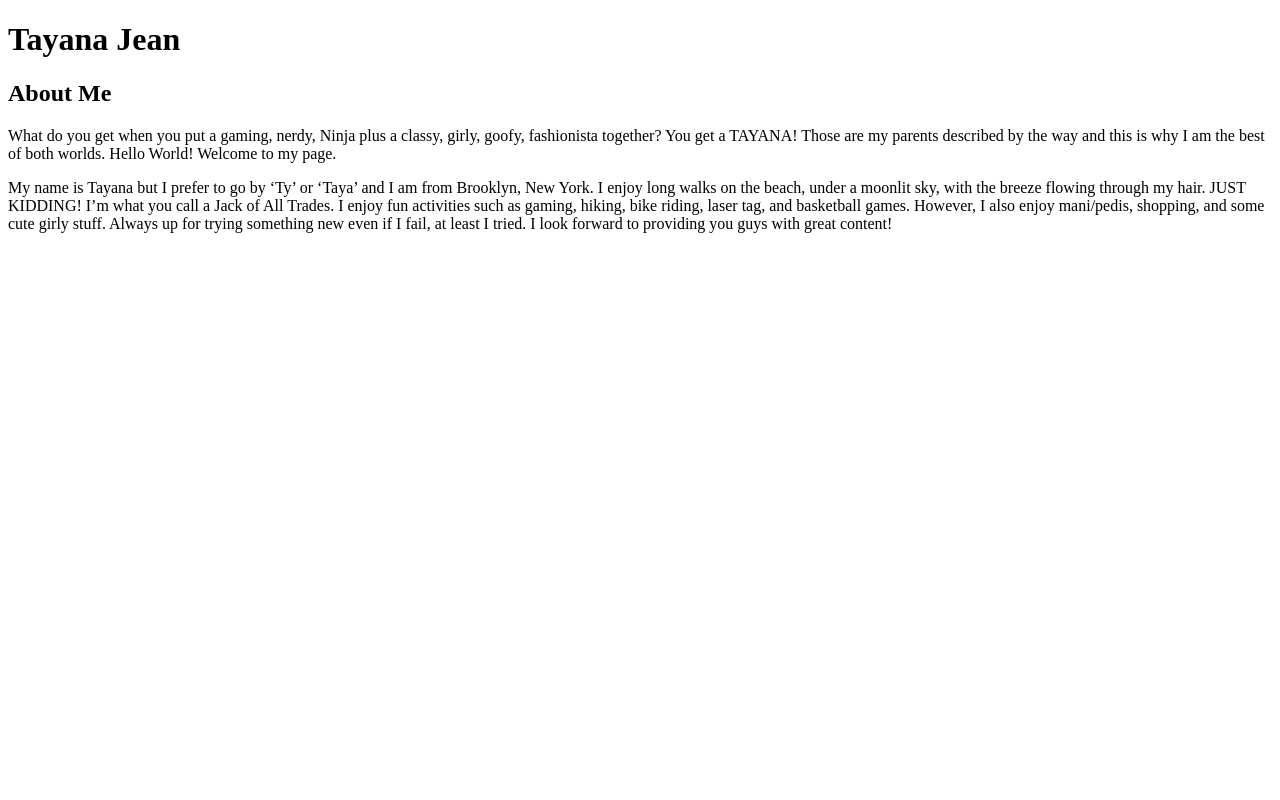
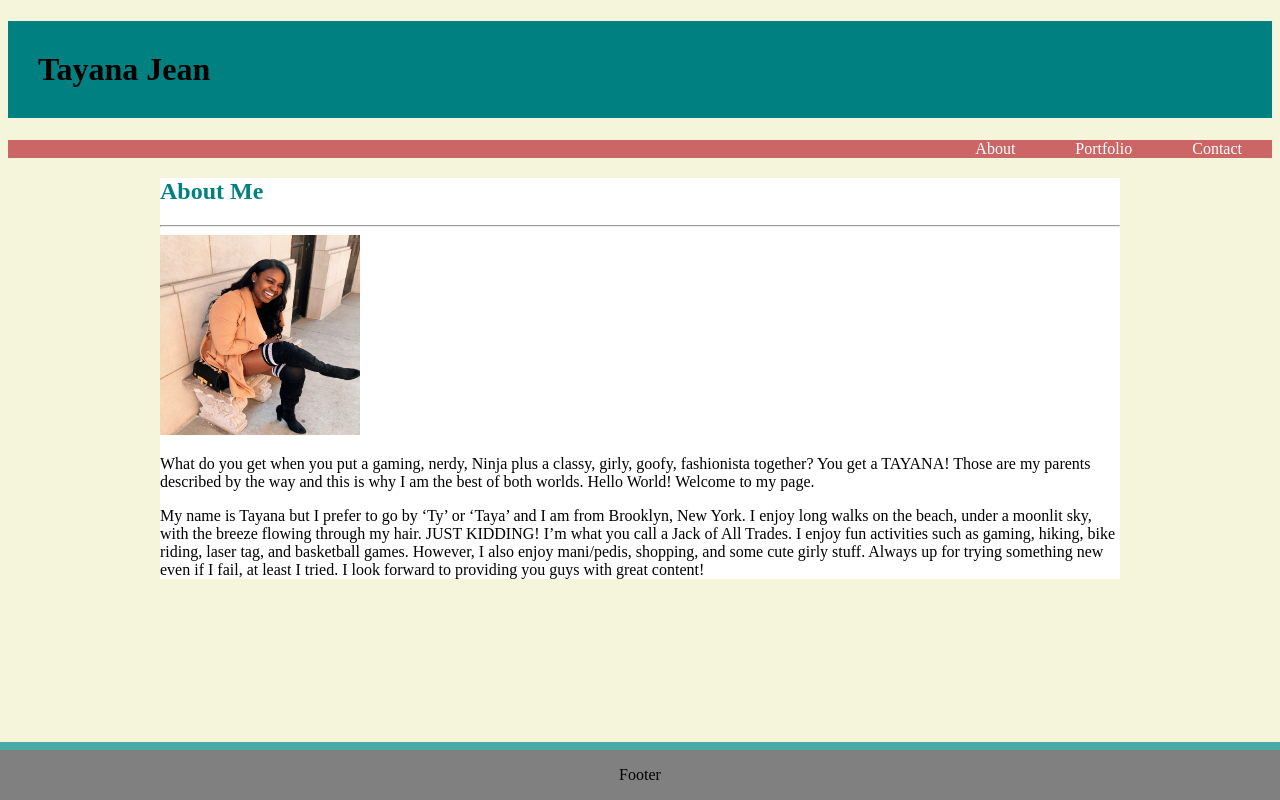
Before and after one commit to Tayaj718/Basic-Portfolio-Wk-1, a plain HTML site: page index.html in a window 1280 px wide. Drawn offline with Linux system fonts and the light colour scheme.

Commit message:
css updates and added an image

```diff
--- a/index.html
+++ b/index.html
@@ -5,11 +5,21 @@
         <title>Tayana Jean</title>
         <meta name="description" content="">
         <meta name="viewport" content="width=device-width, initial-scale=1">
-        <link rel="stylesheet" href="">
+        <link rel="stylesheet" type="text/css" href="style.css">
+
     </head>
     <body>
-      <h1>Tayana Jean</h1>
-      <h2>About Me</h2>
+      <h1 class="header">Tayana Jean</h1>
+      <ul>
+        <li><a href="Contact">Contact</a></li>
+        <li><a href="Portfolio">Portfolio</a></li>
+        <li><a href="About">About</a></li>
+        </ul>
+
+      <div class="main">
+      <h2 class= "about">About Me</h2>
+      <hr>
+      <img src="assets/images/Intropic5.jpg" width="200" height="200" alt="Tayana">
       <p>
         What do you get when you put a gaming, nerdy, Ninja plus a classy, girly, goofy, fashionista together? You get a TAYANA! Those are my parents described by the way and this is why I am the best of both worlds. Hello World! Welcome to my page.
 
@@ -17,7 +27,11 @@
 
         My name is Tayana but I prefer to go by ‘Ty’ or ‘Taya’ and I am from Brooklyn, New York. I enjoy long walks on the beach, under a moonlit sky, with the breeze flowing through my hair. JUST KIDDING! I’m what you call a Jack of All Trades. I enjoy fun activities such as gaming, hiking, bike riding, laser tag, and basketball games. However, I also enjoy mani/pedis, shopping, and some cute girly stuff. Always up for trying something new even if I fail, at least I tried. I look forward to providing you guys with great content!
       </p>
+      </div>
+    </body>
 
+    <div class="footer">
+        <p>Footer</p>
+      </div>
 
-    </body>
 </html>
--- /dev/null
+++ b/style.css
@@ -0,0 +1,65 @@
+
+body {
+    background-color: beige;
+
+}
+
+
+
+.main {
+    max-width: 960px;
+    max-height: 960px;
+    margin-left: auto;
+    margin-right: auto;
+    background-color: white;
+    display: block;
+    background-position: center;
+
+
+
+}
+
+.about {
+    color: teal;
+}
+ul {
+    list-style-type: none;
+    margin: 0;
+    padding: 0;
+    overflow: hidden;
+    background-color: #cc6666;
+}
+
+li {
+float: right;
+}
+
+li a {
+display: block;
+color: white;
+text-align: center;
+margin: 0 15px 0 15px;
+padding: 0 15px 0 15px;
+text-decoration: none;
+}
+
+li a:hover {
+background-color: #111;
+}
+
+.header {
+    background-color: teal;
+    padding: 30px;
+
+}
+
+.footer {
+  position: fixed;
+  left: 0;
+  bottom: 0;
+  width: 100%;
+  border-top: 8px solid #4aaaa5;
+  background-color: grey;
+  text-align: center;
+}
+</style>
```
Also changed, not shown: assets/css/style.css (deleted), assets/images/Intropic5.jpg (added), assets/images/beige-tiles.png (added).
